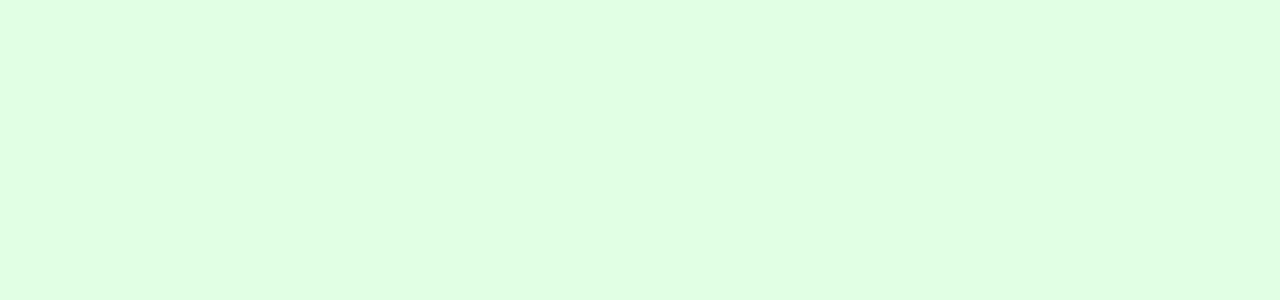
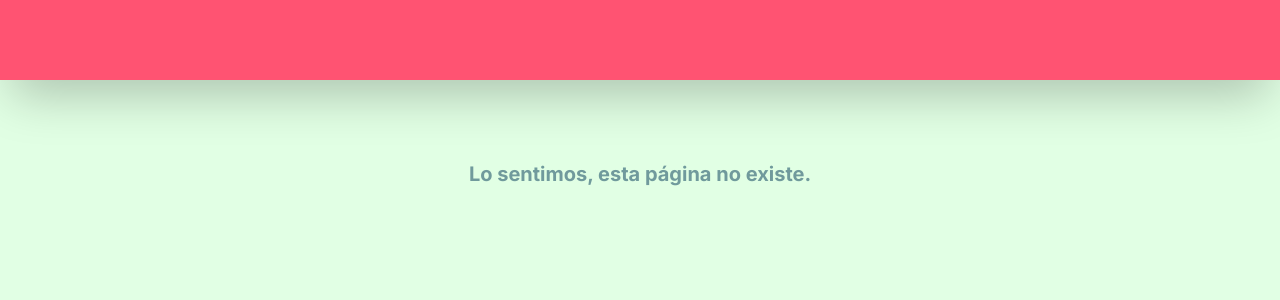
Before and after one commit to manuelaag99/make-a-wish-list, a React (Vite) app in the folder client/: page /error in a window 1280 px wide. Before the commit this address had no page. Shown: the top 300 px of the page. Built offline with nearby package versions, Linux system fonts and the light colour scheme.

Commit message:
existing error page

```diff
--- a/client/src/App.jsx
+++ b/client/src/App.jsx
@@ -2,6 +2,7 @@ import './App.css';
 import { ApolloClient, ApolloProvider, InMemoryCache } from '@apollo/client';
 import { BrowserRouter as Router, Route, Routes } from 'react-router-dom';
 import ProfilePage from './pages/ProfilePage';
+import ErrorPage from './pages/ErrorPage';
 
 const cache = new InMemoryCache({});
 
@@ -17,6 +18,7 @@ export default function App () {
 			<Router>
 				<Routes>
 					<Route path='/profile' element={<ProfilePage />} />
+					<Route path='/error' element={<ErrorPage />} />
 				</Routes>
 			</Router>
 		</ApolloProvider>
--- /dev/null
+++ b/client/src/pages/ErrorPage.jsx
@@ -0,0 +1,14 @@
+export default function ErrorPage () {
+    return (
+        <div className='flex md:h-screen h-full w-full justify-center items-start bg-var-1 inter-font pt-24 pb-36'>
+		    <div className='flex w-full fixed bg-var-2 shadow-2xl h-20 top-0 '></div>
+			<div className='flex flex-col md:flex-row justify-between items-start w-9/10 md:w-6/10 md:p-10'>
+				<div className='flex h-screen w-full justify-center items-start bg-var-1 inter-font px-4'>
+                    <p className='text-xl text-[#709A9C] font-bold text-center mt-6'>
+                        Lo sentimos, esta página no existe.
+                    </p>
+                </div>
+				</div>
+		</div>
+    )
+}
--- a/client/src/pages/ProfilePage.jsx
+++ b/client/src/pages/ProfilePage.jsx
@@ -26,7 +26,7 @@ export default function ProfilePage () {
 
     return (
         <>
-            <div className='flex md:h-screen h-full w-full justify-center items-start bg-var-1 inter-font py-32'>
+            <div className='flex md:h-screen h-full w-full justify-center items-start bg-var-1 inter-font pt-24 pb-36'>
 					<div className='flex w-full fixed bg-var-2 shadow-2xl h-20 top-0 '></div>
 					<div className='flex flex-col md:flex-row justify-between items-start w-9/10 md:w-6/10 md:p-10'>
 						<SmallCard userId={userid} />
```
